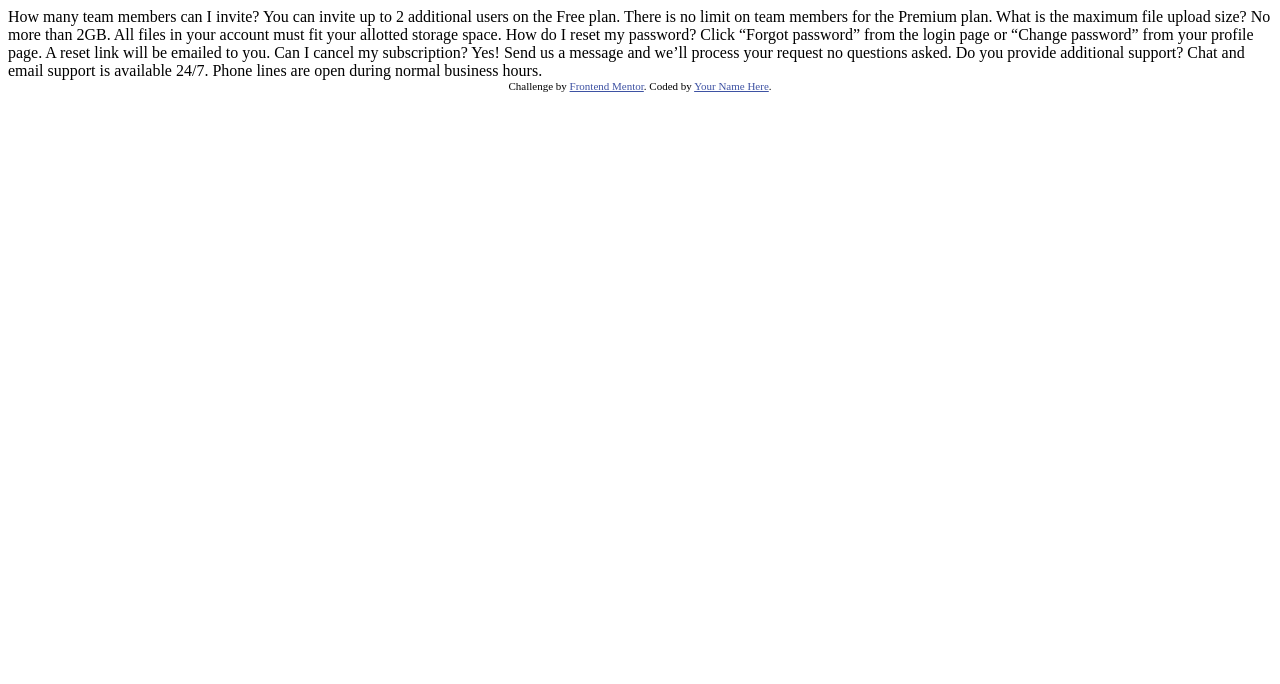
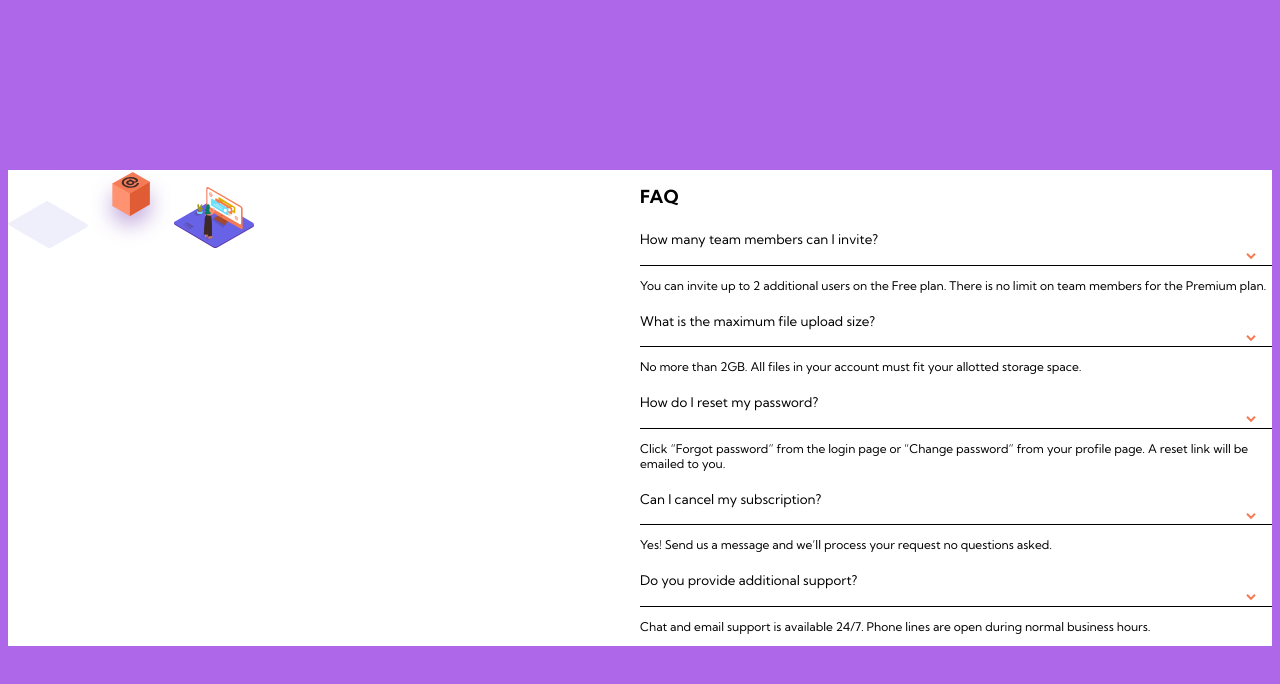
Before and after one commit to Tomi-pter/faq-accordion-card, a plain HTML site: page index.html in a window 1280 px wide. Drawn offline with Linux system fonts and the light colour scheme.

Commit message:
initial design

```diff
--- /dev/null
+++ b/index.css
@@ -0,0 +1,85 @@
+@font-face {
+    font-family: 'KumbhSansRegular';
+    src: url('fonts/KumbhSansRegular.eot');
+    src: url('fonts/KumbhSansRegular.eot') format('embedded-opentype'), url('fonts/KumbhSansRegular.woff2') format('woff2'), url('fonts/KumbhSansRegular.woff') format('woff'), url('fonts/KumbhSansRegular.ttf') format('truetype'), url('fonts/KumbhSansRegular.svg#KumbhSansRegular') format('svg');
+}
+
+@font-face {
+    font-family: 'KumbhSansBold';
+    src: url('fonts/KumbhSansBold.eot');
+    src: url('fonts/KumbhSansBold.eot') format('embedded-opentype'), url('fonts/KumbhSansBold.woff2') format('woff2'), url('fonts/KumbhSansBold.woff') format('woff'), url('fonts/KumbhSansBold.ttf') format('truetype'), url('fonts/KumbhSansBold.svg#KumbhSansBold') format('svg');
+}
+
+:root {
+    --desaturated-blue: hsl(238, 29%, 16%);
+    --soft-red: hsl(14, 88%, 65%);
+    --soft-violet: hsl(273, 75%, 66%);
+    --soft-blue: hsl(240, 73%, 65%);
+    --grayish-blue: hsl(237, 12%, 33%);
+    --dark-grayish: hsl(240, 6%, 50%);
+    --light-grayish: hsl(240, 5%, 91%);
+    --font-size: 12px;
+}
+
+*,
+*::before,
+*::after {
+    box-sizing: border-box;
+}
+
+body {
+    background-color: var(--soft-violet);
+    font-size: var(--font-size);
+    min-height: 100vh;
+    display: flex;
+    justify-content: center;
+    align-items: center;
+}
+
+main {
+    display: grid;
+    grid-template-columns: 1fr 1fr;
+    grid-template-areas: 'aside article';
+    background-color: white;
+}
+
+article {
+    grid-area: article;
+}
+
+aside {
+    grid-area: aside;
+}
+
+.img-mobile {
+    display: none;
+}
+
+.img-desktop {
+    max-width: 5rem;
+}
+
+h1 {
+    font-family: 'KumbhSansBold';
+}
+
+button,
+p {
+    font-family: 'KumbhSansRegular';
+}
+
+button {
+    padding: .5rem 1rem .1rem 0;
+    width: 100%;
+    text-align: left;
+    border: none;
+    border-bottom: 1px solid black;
+    background-color: white;
+}
+
+button::after {
+    content: url(images/icon-arrow-down.svg);
+    display: flex;
+    justify-content: flex-end;
+    align-items: center;
+}
--- a/index.html
+++ b/index.html
@@ -7,30 +7,52 @@
     <!-- displays site properly based on user's device -->
 
     <link rel="icon" type="image/png" sizes="32x32" href="./images/favicon-32x32.png">
+    <link rel="stylesheet" href="index.css">
 
     <title>Frontend Mentor | FAQ Accordion Card</title>
 
-    <!-- Feel free to remove these styles or customise in your own stylesheet 👍 -->
-    <style>
-        .attribution {
-            font-size: 11px;
-            text-align: center;
-        }
-
-        .attribution a {
-            color: hsl(228, 45%, 44%);
-        }
-    </style>
 </head>
 
 <body>
-    How many team members can I invite? You can invite up to 2 additional users on the Free plan. There is no limit on team members for the Premium plan. What is the maximum file upload size? No more than 2GB. All files in your account must fit your allotted
-    storage space. How do I reset my password? Click “Forgot password” from the login page or “Change password” from your profile page. A reset link will be emailed to you. Can I cancel my subscription? Yes! Send us a message and we’ll process your request
-    no questions asked. Do you provide additional support? Chat and email support is available 24/7. Phone lines are open during normal business hours.
+    <main>
+        <article>
+            <h1>FAQ</h1>
+            <div class="button 1">
+                <button type="button">How many team members can I invite?</button>
+                <p>You can invite up to 2 additional users on the Free plan. There is no limit on team members for the Premium plan.</p>
+            </div>
+            <div class="button 2">
+                <button type="button">What is the maximum file upload size?</button>
+                <p>No more than 2GB. All files in your account must fit your allotted storage space.</p>
+            </div>
+            <div class="button 3">
+                <button type="button">How do I reset my password?</button>
+                <p>Click “Forgot password” from the login page or “Change password” from your profile page. A reset link will be emailed to you.</p>
+            </div>
+            <div class="button 4">
+                <button type="button">Can I cancel my subscription?</button>
+                <p>Yes! Send us a message and we’ll process your request no questions asked.</p>
+            </div>
+            <div class="button 5">
+                <button type="button">Do you provide additional support?</button>
+                <p>Chat and email support is available 24/7. Phone lines are open during normal business hours.</p>
+            </div>
+        </article>
 
-    <div class="attribution">
-        Challenge by <a href="https://www.frontendmentor.io?ref=challenge" target="_blank" rel="noopener noreferrer">Frontend Mentor</a>. Coded by <a href="#">Your Name Here</a>.
-    </div>
+        <aside>
+            <img src="images/bg-pattern-desktop.svg" alt="" role="presentation" class="img-desktop">
+            <img src="images/bg-pattern-mobile.svg" alt="" role="presentation" class="img-mobile">
+            <img src="images/illustration-box-desktop.svg" alt="" role="presentation" class="img-desktop">
+            <img src="images/illustration-woman-online-desktop.svg" alt="" role="presentation" class="img-desktop">
+            <img src="images/illustration-woman-online-mobile.svg" alt="" role="presentation" class="img-mobile">
+        </aside>
+    </main>
+
+    <!--<footer>
+        <div class="attribution">
+            Challenge by <a href="https://www.frontendmentor.io?ref=challenge" target="_blank" rel="noopener noreferrer">Frontend Mentor</a>. Coded by <a href="#">Your Name Here</a>.
+        </div>
+    </footer>-->
 </body>
 
 </html>
```
